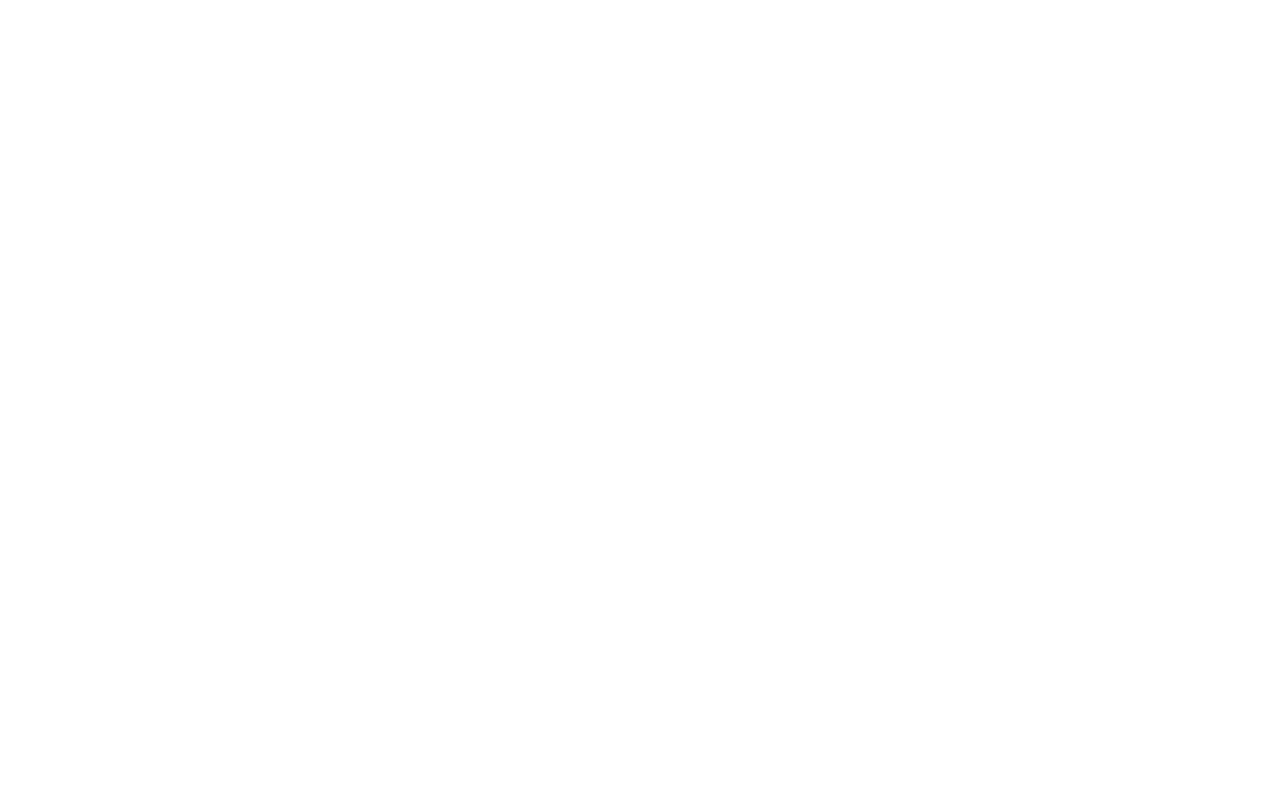
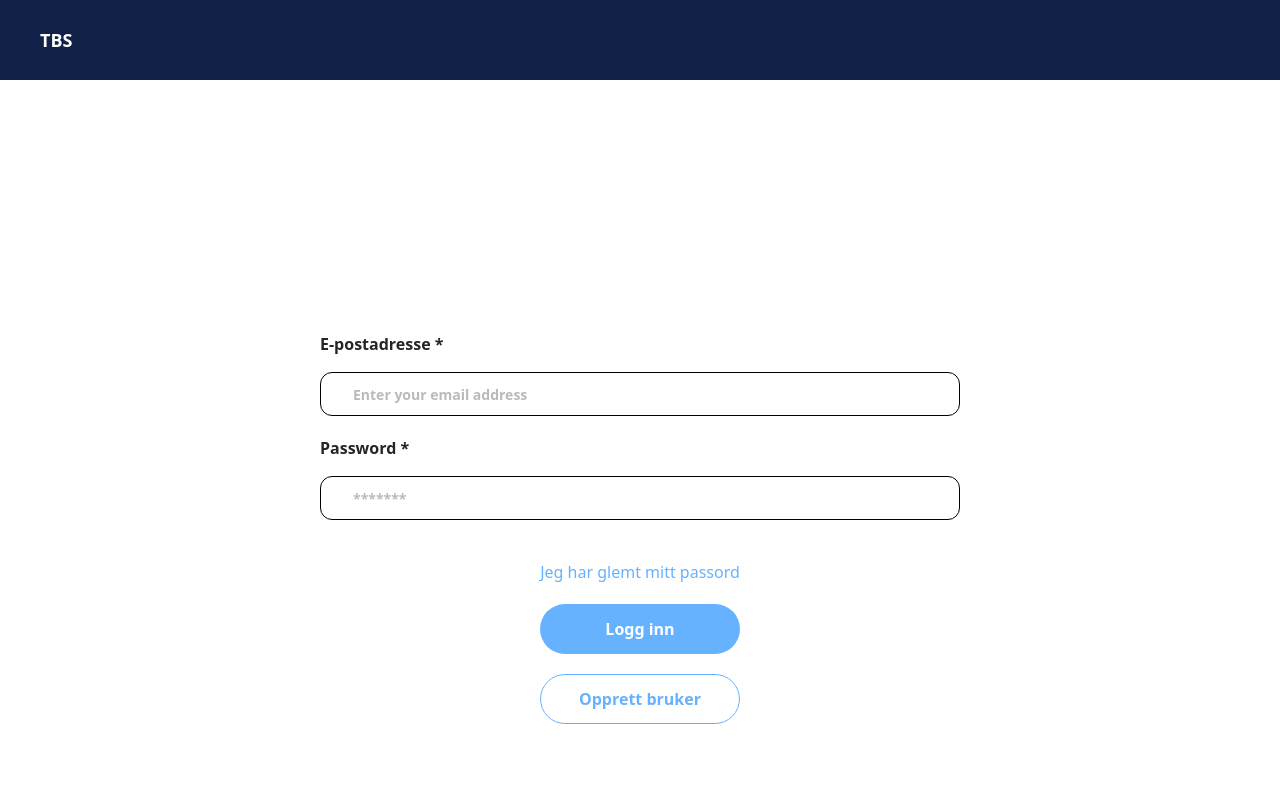
Before and after one commit to WesamNakhla/BachelorTBS, a React (Vite) app: page /login in a window 1280 px wide. Before the commit this address had no page. Shown: the top 800 px of the page. Built offline with nearby package versions, Linux system fonts and the light colour scheme.

Commit message:
:sparkle: added the login page

```diff
--- /dev/null
+++ b/src/Components/FormInput/FormInput.tsx
@@ -0,0 +1,38 @@
+/* eslint-disable react/prop-types */
+// import React from "react";
+interface FormParameters {
+   label: string,
+   type: string,
+   placeholder: string,
+   onChange?: (e: React.ChangeEvent<HTMLInputElement>)=> void,
+   value: string
+}
+const FormInput: React.FC<FormParameters> = ({
+    label,
+    type,
+    placeholder,
+    onChange,
+    value
+ }) => {
+    return (
+       <div className="flex flex-col gap-4 my-5 w-full sm:w-full">
+          <div className="flex flex-auto">
+             <label className="font-semibold text-[#252524]">{label}</label>
+          </div>
+          <div className=" flex-auto  border-solid rounded-2xl h-11">
+             <input
+                className="w-full h-full border border-[#000] rounded-xl pl-8 outline-0 bg-[#fff] text-[#767676] text-sm font-semibold"
+                placeholder={placeholder}
+                type={type}
+                onChange={onChange}
+                value={value}
+             />
+          </div>
+          {/* {error && error[name] && (
+             <p className="error text-danger m-0">{error[name].message}</p>
+          )} */}
+       </div>
+    );
+ };
+
+ export default FormInput;
--- /dev/null
+++ b/src/Pages/Login/Login.tsx
@@ -0,0 +1,53 @@
+import { useState } from "react";
+import { Link } from "react-router-dom";
+import FormInput from "../../Components/FormInput/FormInput";
+const Login = ()=>{
+    const [ email, setEmail ]  = useState<string>("");
+    const [ password, setPassword ]  = useState<string>("");
+    const handleEmail = (e: React.ChangeEvent<HTMLInputElement>)=>{
+        const target_value = e.currentTarget as HTMLInputElement;
+        setEmail(target_value.value);
+    }
+    const handlePassword = (e: React.ChangeEvent<HTMLInputElement>)=>{
+        const target_value = e.currentTarget as HTMLInputElement;
+        setPassword(target_value.value);
+    }
+    return (
+        <>
+            <div className="flex flex-col h-[1000px]">
+                <div className="flex items-center font-bold text-[#fff] w-[100%] h-[50px] p-10 text-lg bg-[#112147]">
+                    <h3>TBS</h3>
+                </div>
+                <div className="flex flex-col justify-center items-center h-full">
+                    <div className="w-1/2">
+                        <FormInput
+                            type="email"
+                            label="E-postadresse *"
+                            placeholder="Enter your email address"
+                            value={email}
+                            onChange={handleEmail}
+                        />
+                        <FormInput
+                            type="password"
+                            label="Password *"
+                            placeholder="*******"
+                            value={password}
+                            onChange={handlePassword}
+                        />
+                    </div>
+                    <Link to="/" className="text-[#66B2FF] my-5">Jeg har glemt mitt passord</Link>
+                    <button type="submit" className="bg-[#66B2FF] cursor-pointer rounded-full text-[#fff] font-bold mb-5 w-[200px] h-[50px]">
+                        Logg inn
+                    </button>
+                    <button type="submit" className="border border-[#66B2FF] cursor-pointer rounded-full text-[#66B2FF] font-bold w-[200px] h-[50px]">
+                        Opprett bruker
+                    </button>
+                </div>
+                <div className="w-[100%] h-[50px] bg-[#112147]">
+
+                </div>
+            </div>
+        </>
+    );
+}
+export default Login;
--- a/src/router.tsx
+++ b/src/router.tsx
@@ -1,6 +1,7 @@
 import { Routes, Route } from "react-router-dom";
 import Home from "./Pages/Home/Home";
 import Om from "./Pages/Om/Om";
+import Login from "./Pages/Login/Login";
 import Layout from "./Pages/Layout/Layout";
 const Router = ()=>{
     return (
@@ -16,6 +17,9 @@
                         <Om />
                     </Layout>
                 } />
+                <Route path="/login" element={
+                    <Login />
+                } />
             </Routes>
         </>
     );
```
